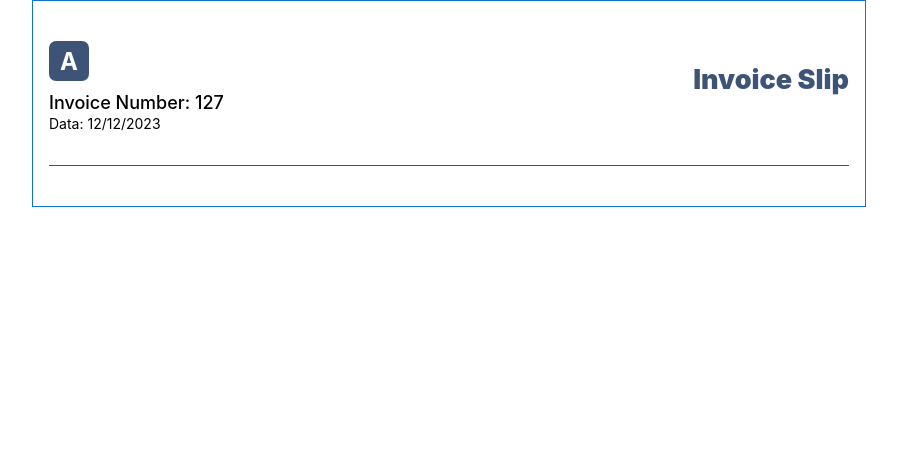
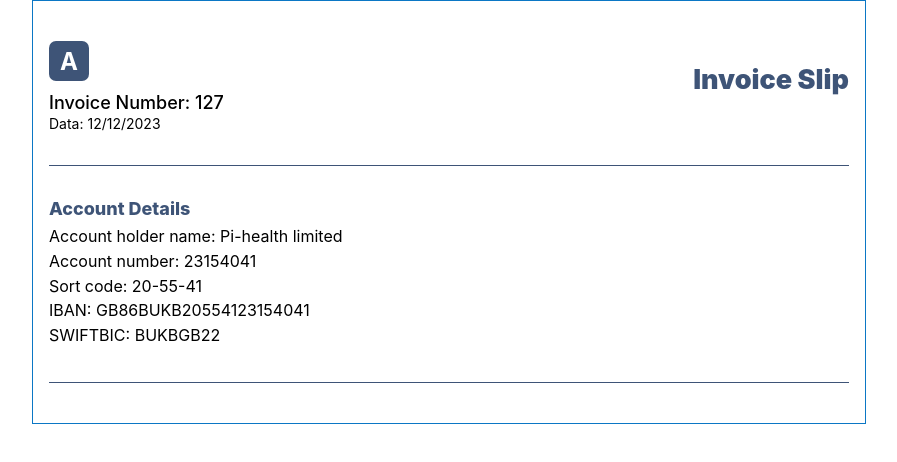
Before and after one commit to Jamiu-Tijani/trakker, a React (Create React App) app: page /invoice in a window 1280 px wide. Shown: the top 462 px of the page, without its empty margins (191-1088 px from the left). Built offline with nearby package versions, Linux system fonts and the light colour scheme.

Commit message:
invoice table

```diff
--- a/src/Pages/Invoice.tsx
+++ b/src/Pages/Invoice.tsx
@@ -1,5 +1,5 @@
 import React from "react";
-import "../Styles/invoice.css"
+import "../Styles/invoice.css";
 
 const Invoice = () => {
   return (
@@ -13,6 +13,14 @@ const Invoice = () => {
 
         <h2>Invoice Slip</h2>
       </div>
+      <div className="midTable">
+        <p>Account Details</p>
+        <span>Account holder name: Pi-health limited</span>
+        <span>Account number: 23154041</span>
+        <span>Sort code: 20-55-41</span>
+        <span>IBAN: GB86BUKB20554123154041</span>
+        <span>SWIFTBIC: BUKBGB22</span>
+      </div>
     </div>
   );
 };
--- a/src/Styles/invoice.css
+++ b/src/Styles/invoice.css
@@ -39,3 +39,19 @@
   font-size: 27px;
   font-weight: 900;
 }
+.midTable {
+  margin: 2em 0 0;
+  display: flex;
+  flex-direction: column;
+  border-bottom: 1.5px solid #3e5477;
+  padding-bottom: 2em;
+}
+.midTable p {
+  font-weight: 800;
+  font-size: 18px;
+  margin: 0 0 0.4em;
+  color: #3e5477;
+}
+.midTable span {
+  margin-bottom: 0.3em;
+}
```
